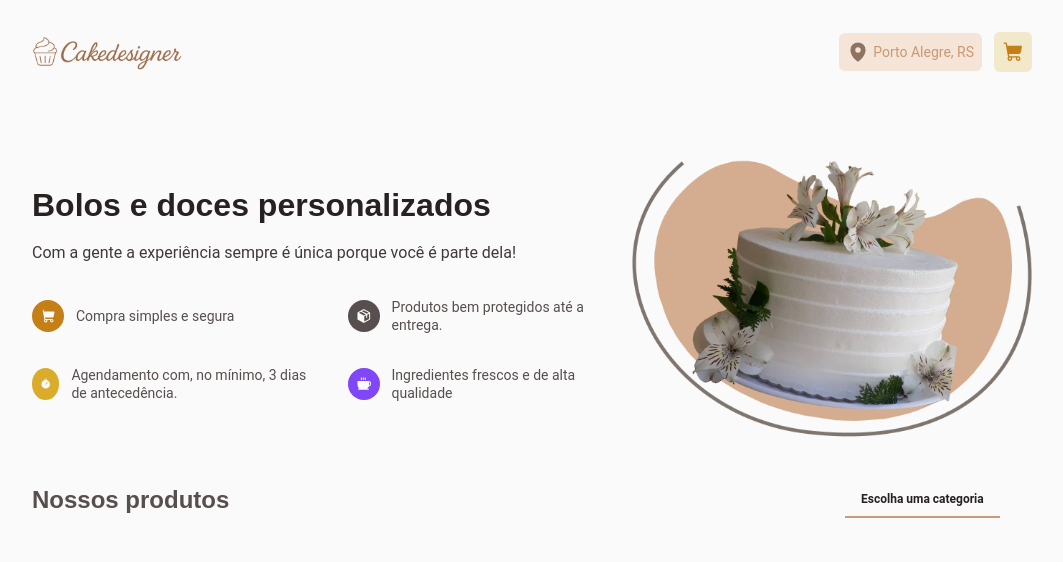
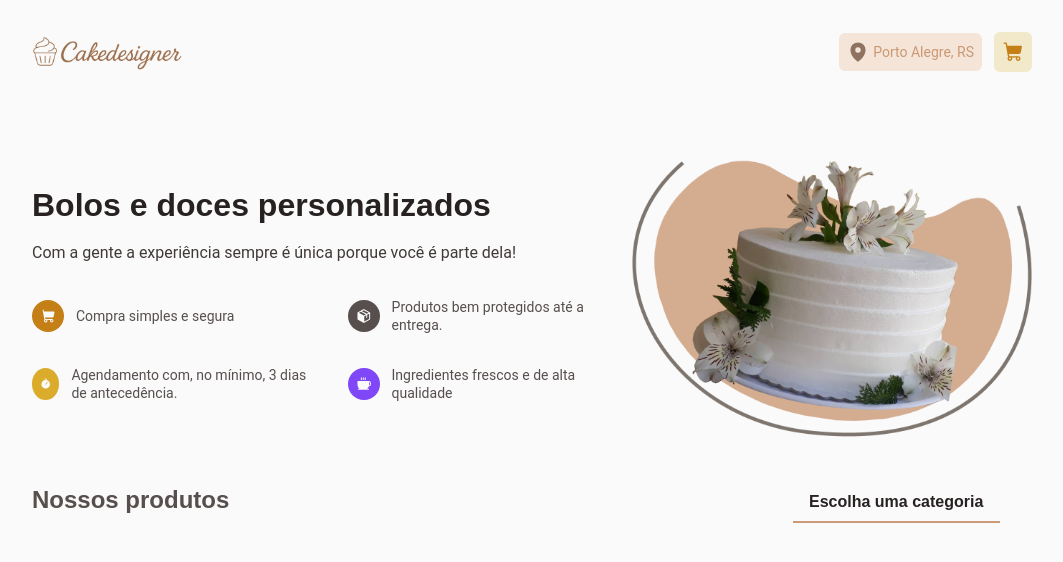
Before and after one commit to miguelscastro/cakedesigner, a React (Vite) app: page / in a window 1280 px wide. Shown: the top 562 px of the page, without its empty margins (108-1171 px from the left). Built offline with nearby package versions, Linux system fonts and the light colour scheme.

Commit message:
chore: fix card alignment in widths below 1440p

```diff
--- a/src/pages/Home/components/Card/styles.ts
+++ b/src/pages/Home/components/Card/styles.ts
@@ -4,7 +4,9 @@ import { mixins } from '../../../../styles/mixins'
 export const CardContainer = styled.div`
   display: flex;
   max-width: 256px;
+  width: 256px;
   max-height: 310px;
+  height: 310px;
   flex-direction: column;
   align-items: center;
   text-align: center;
@@ -39,7 +41,7 @@ export const CardContainer = styled.div`
   }
 
   @media screen and (max-width: 1440px) {
-    width: 13.125rem;
+    width: 14.0625rem;
     height: 18.125rem;
 
     > img {
--- a/src/pages/Home/styles.ts
+++ b/src/pages/Home/styles.ts
@@ -132,19 +132,16 @@ export const SelectTypeOfProduct = styled.select`
   padding: 0.5rem 1rem;
 
   color: ${({ theme }) => theme.colors['base-title']};
-  background: ${({ theme }) => theme.colors.background};
-  ${mixins.fonts.textXS};
+  ${mixins.fonts.titleM};
+  font-size: 1rem;
 
   border-bottom: 2px solid ${({ theme }) => theme.colors['brown-dark']};
-  /* border-radius: 6px; */
 
   appearance: none;
   cursor: pointer;
   transition:
     background-color 0.3s,
     border 0.3s;
-
-  /* text-align: center; */
 
   &:focus {
     outline: 0;
@@ -165,7 +162,7 @@ export const Products = styled.div`
   gap: 2rem;
 
   @media screen and (max-width: 1440px) {
-    gap: 2rem;
-    padding: 0 2rem;
+    gap: 1.5rem;
+    padding: 0;
   }
 `
```
